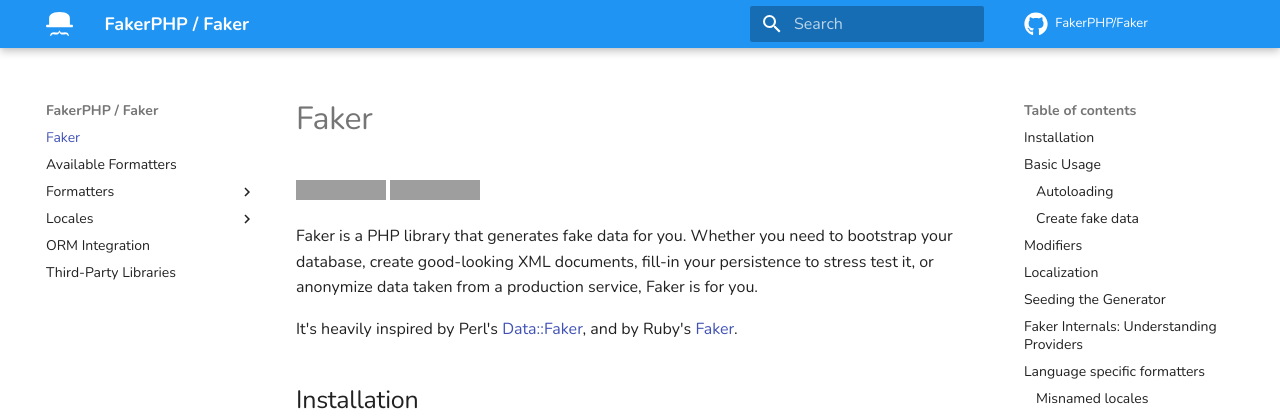
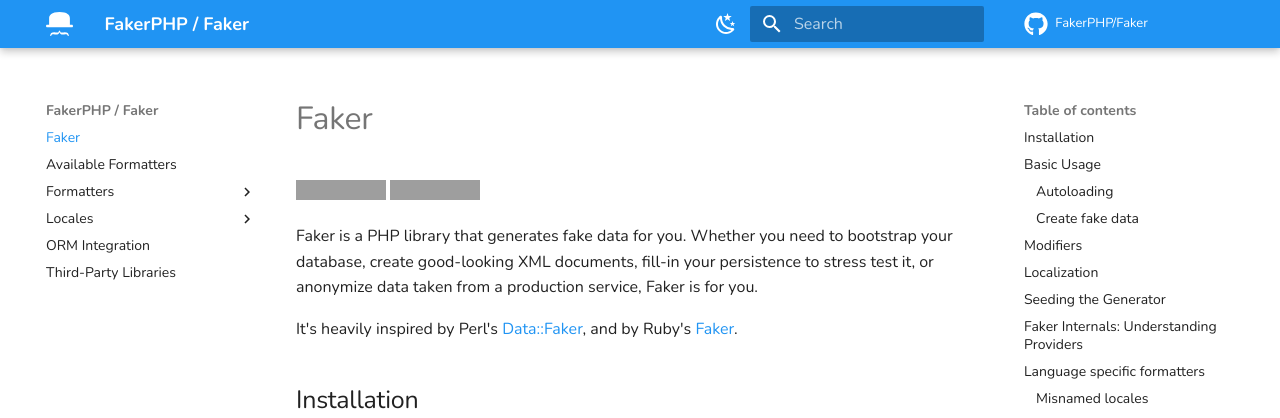
Before and after one commit to FakerPHP/fakerphp.github.io, an MkDocs documentation site: the page built from docs/index.md, in a window 1280 px wide. Shown: the top 418 px of the page. Built offline with MkDocs 1.6.1 and Material for MkDocs 9.7.7, drawn with Linux system fonts in a browser that asks for light colours; nearby versions of some CDN libraries; comment, search, counter and statistics services are not loaded; grey boxes are pictures that could not be loaded.

Commit message:
Add dark theme to mkdocs (#57)

```diff
--- a/mkdocs.yml
+++ b/mkdocs.yml
@@ -12,9 +12,18 @@
     text: 'Nunito'
     code: 'Fira Code'
   palette:
-    scheme: preference
-    primary: blue
-    accent: blue
+    - scheme: default
+      primary: blue
+      media: "(prefers-color-scheme: light)"
+      toggle:
+        icon: material/weather-night
+        name: Switch to dark mode
+    - scheme: slate
+      primary: blue
+      media: "(prefers-color-scheme: dark)"
+      toggle:
+        icon: material/weather-sunny
+        name: Switch to light mode
   favicon: images/favicon.ico
   logo: images/logo.svg
   icon:
```
